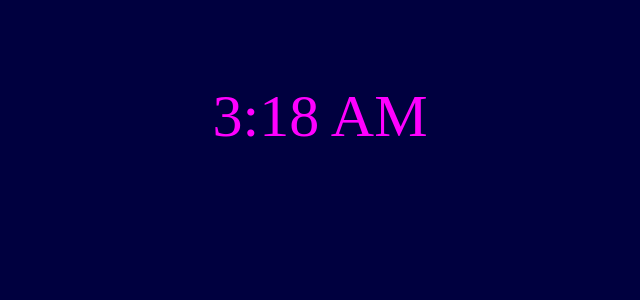
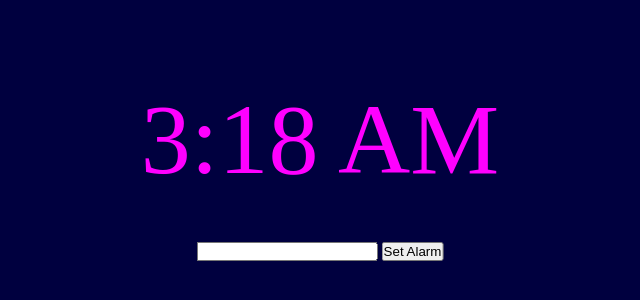
Before and after one commit to kchambers0/alarm_clock, a website: page public/index.html in a window 1280 px wide. Shown: the part 318-618 px from the top of the page, without its empty margins (320-960 px from the left). Drawn offline with nearby package versions, Linux system fonts and the light colour scheme.

Commit message:
Adding alarm setter

```diff
--- a/public/css/main.less
+++ b/public/css/main.less
@@ -122,10 +122,16 @@ body{
 }
 .time{
   display:block;
-  font-size:60px;
+  font-size:100px;
   position:absolute;
   top:50%;
   left:50%;
   transform:translate(-50%);
   color:#ff00ff;
 }
+.alarm{
+  position:absolute;
+  top:70%;
+  left:50%;
+  transform:translate(-50%);
+}
--- a/public/index.html
+++ b/public/index.html
@@ -8,6 +8,11 @@
     </head>
     <body>
         <div class="time">0:00</div>
+
+        <div class="alarm">
+            <input class="alarm-time" value="" />
+            <button class="alarm-set">Set Alarm</button>
+        </div>
     </body>
     <script src="https://ajax.googleapis.com/ajax/libs/jquery/3.2.1/jquery.min.js"></script>
     <script>
@@ -17,6 +22,10 @@
             var alarm_clock = {
                 //create time var. Set to empty object because Date is added in init();
                 time:{},
+                //the time for the alarm to check for
+                alarm:null,
+                //Whether or not alarm is set. Useful so that alarm does not go off every second.
+                alarmSet:false,
 
                 //create init function. Sets time new date object and updates display to that time. Sets interval to update clock per every minute.
                 init:function(){
@@ -24,14 +33,43 @@
                     self.time = new Date();
                     self.updateClock();
 
+                    //attach listeners. In this case, attaches "set alarm" function to "set alarm" button
+                    self.attachListeners();
+
+                    //I guess date doesn't self update? So overwrite date object with current time. Re-update every second (in case user loads at x:xx:59).
                     setInterval(function(){
+                        self.time = new Date();
                         self.updateClock();
-                    }, 60000)
+                        self.checkAlarm(self.alarm);
+                    }, 1000);
+                },
+
+                attachListeners:function(){
+                    var self = this;
+
+                    //adds time and sets alarm
+                    $('.alarm-set').click(function(e){
+                        e.preventDefault();
+                        e.stopPropagation();
+
+                        self.alarm = $('.alarm-time').val();
+                        self.alarmSet = true;
+                    })
+                },
+
+                checkAlarm:function(alarm){
+
                 },
 
                 //updates the clock to the correct time
                 updateClock:function(){
-                    $('.time').text(self.time.getHours()>12?self.time.getHours()-12+":"+self.time.getMinutes()+" PM":self.time.getHours() + ":" + self.time.getMinutes()+" AM");
+                    //Subtracts 12 from time. So it's not in army time
+                    var hour = self.time.getHours()>12?self.time.getHours()-12:self.time.getHours();
+                    //adds leading zero to minutes if necessary
+                    var minutes = self.time.getMinutes().toString().length < 2?"0" + self.time.getMinutes(): self.time.getMinutes();
+                    //discerns between am and pm
+                    var ampm = self.time.getHours()>12?" PM":" AM";
+                    $('.time').text(hour +":"+ minutes + ampm);
                 }
             }.init();
         })
```
Also changed, not shown: public/css/main.css.
